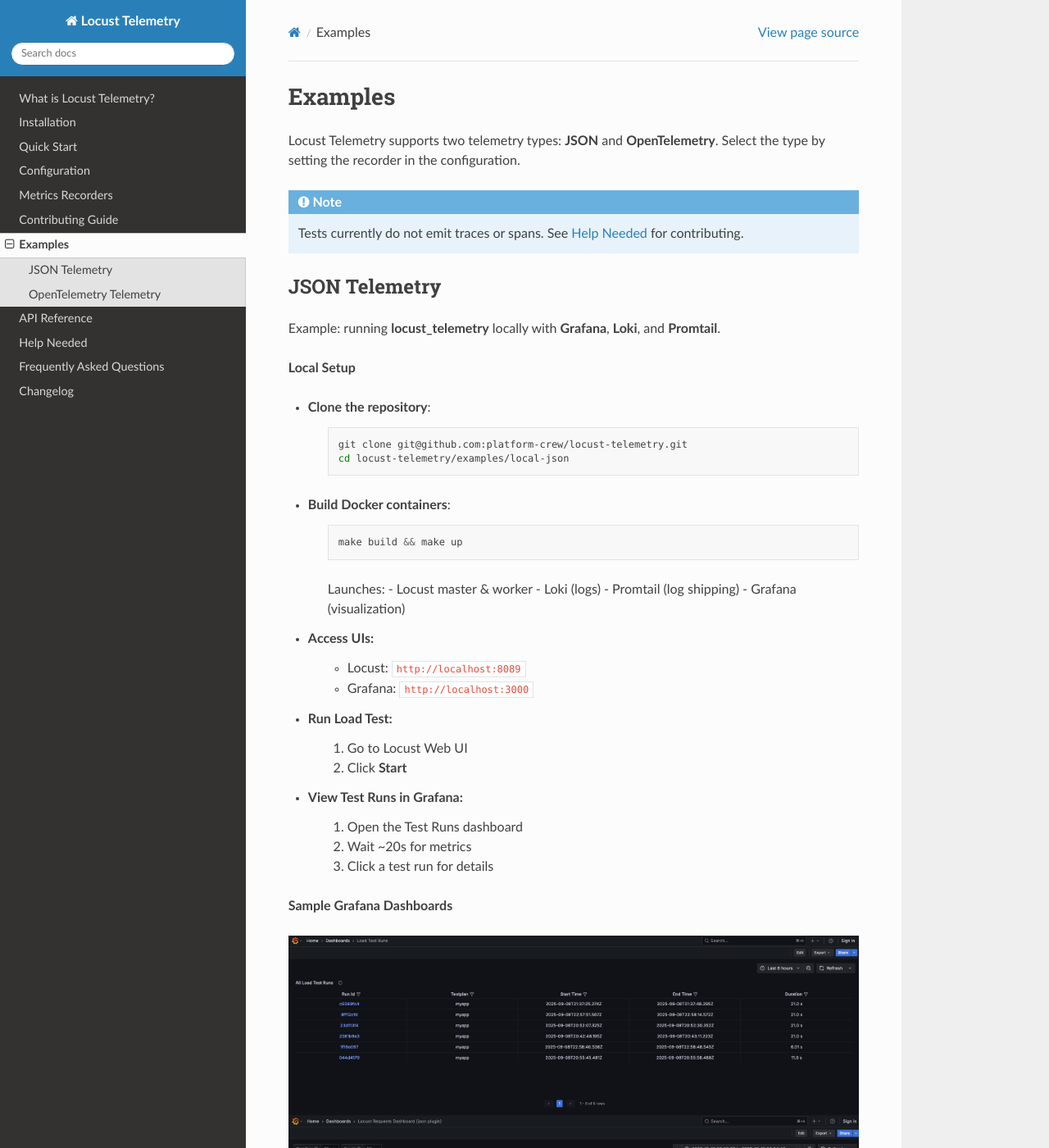
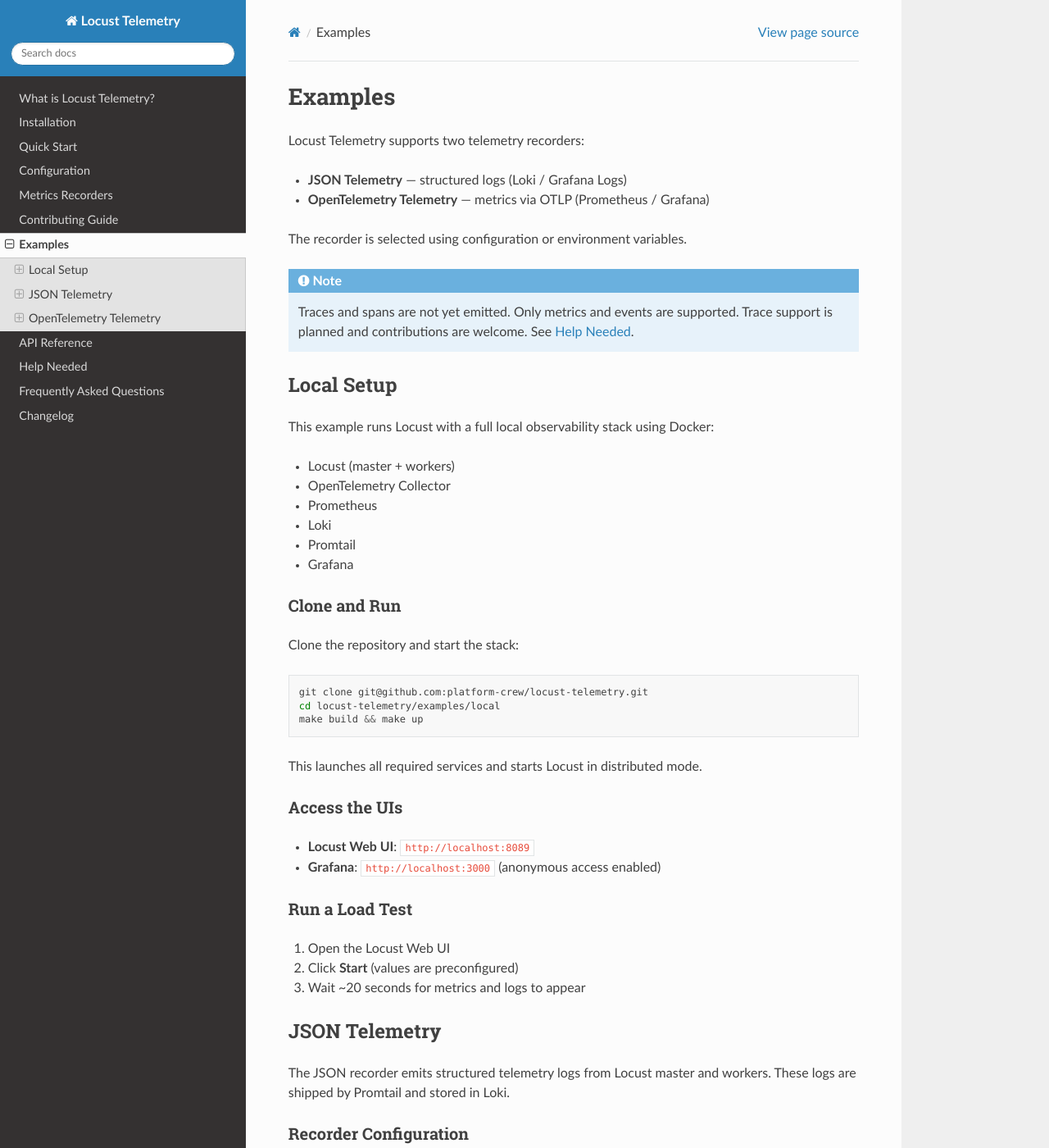
Before and after one commit to platform-crew/locust-telemetry, a Sphinx documentation site: the page built from docs/examples.rst, in a window 1280 px wide and 1400 px high. Shown: the whole window at 82% size. Built offline with Sphinx 7.4.7 and the Read the Docs theme 3.1.0, drawn with Linux system fonts in a browser that asks for light colours; some of the changed text lies outside the part shown.

Commit message:
add documentation for otel metrics

```diff
--- a/docs/examples.rst
+++ b/docs/examples.rst
@@ -3,120 +3,210 @@
 Examples
 =======================================
 
-Locust Telemetry supports two telemetry types: **JSON** and **OpenTelemetry**.
-Select the type by setting the recorder in the configuration.
+Locust Telemetry supports two telemetry recorders:
+
+- **JSON Telemetry** — structured logs (Loki / Grafana Logs)
+- **OpenTelemetry Telemetry** — metrics via OTLP (Prometheus / Grafana)
+
+The recorder is selected using configuration or environment variables.
 
 .. note::
-   Tests currently do not emit traces or spans. See :ref:`help` for contributing.
+   Traces and spans are not yet emitted. Only metrics and events are supported.
+   Trace support is planned and contributions are welcome. See :ref:`help`.
+
+Local Setup
+---------------------------------------
+
+This example runs Locust with a full local observability stack using Docker:
+
+- Locust (master + workers)
+- OpenTelemetry Collector
+- Prometheus
+- Loki
+- Promtail
+- Grafana
+
+Clone and Run
+^^^^^^^^^^^^^^^^^^^^^^^^^^^^^^^^^^^^
+
+Clone the repository and start the stack:
+
+.. code-block:: bash
+
+   git clone git@github.com:platform-crew/locust-telemetry.git
+   cd locust-telemetry/examples/local
+   make build && make up
+
+This launches all required services and starts Locust in distributed mode.
+
+Access the UIs
+^^^^^^^^^^^^^^^^^^^^^^^^^^^^^^^^^^^^
+
+- **Locust Web UI**: ``http://localhost:8089``
+- **Grafana**: ``http://localhost:3000`` (anonymous access enabled)
+
+Run a Load Test
+^^^^^^^^^^^^^^^^^^^^^^^^^^^^^^^^^^^^
+
+1. Open the Locust Web UI
+2. Click **Start** (values are preconfigured)
+3. Wait ~20 seconds for metrics and logs to appear
 
 JSON Telemetry
---------------------
+---------------------------------------
 
-Example: running **locust_telemetry** locally with **Grafana**, **Loki**, and **Promtail**.
+The JSON recorder emits structured telemetry logs from Locust master
+and workers. These logs are shipped by Promtail and stored in Loki.
 
-**Local Setup**
+Recorder Configuration
+^^^^^^^^^^^^^^^^^^^^^^^^^^^^^^^^^^^^
 
-- **Clone the repository**:
+Enable the JSON recorder using:
 
-    .. code-block:: bash
+- Environment variable:
 
-        git clone git@github.com:platform-crew/locust-telemetry.git
-        cd locust-telemetry/examples/local-json
+  ``LOCUST_ENABLE_TELEMETRY_RECORDER=json``
 
-- **Build Docker containers**:
+- Or CLI flag:
 
-    .. code-block:: bash
+  ``--enable-telemetry-recorder json``
 
-        make build && make up
+Structured Log Fields
+^^^^^^^^^^^^^^^^^^^^^^^^^^^^^^^^^^^^
 
-    Launches:
-    - Locust master & worker
-    - Loki (logs)
-    - Promtail (log shipping)
-    - Grafana (visualization)
+The following low-cardinality fields are recommended for indexing
+and dashboard filtering:
 
-- **Access UIs**:
-    - Locust: ``http://localhost:8089``
-    - Grafana: ``http://localhost:3000``
+- **run_id** — unique test run identifier
+- **testplan** — test plan name
+- **recorder** — master or worker
+- **telemetry_type** — event or metric
+- **telemetry_name** — metric or event name
 
-- **Run Load Test**:
-    1. Go to Locust Web UI
-    2. Click **Start**
+Promtail Pipeline Example
+^^^^^^^^^^^^^^^^^^^^^^^^^^^^^^^^^^^^
 
-- **View Test Runs in Grafana**:
-    1. Open the Test Runs dashboard
-    2. Wait ~20s for metrics
-    3. Click a test run for details
+Example Promtail configuration for parsing JSON telemetry logs:
 
-**Sample Grafana Dashboards**
+.. code-block:: yaml
+
+   pipeline_stages:
+     - json:
+         expressions:
+           run_id: telemetry.run_id
+           recorder: telemetry.recorder
+           testplan: telemetry.testplan
+           telemetry_type: telemetry.telemetry_type
+           telemetry_name: telemetry.telemetry_name
+           level: telemetry.level
+           message: telemetry.message
+           ts: telemetry.time
+
+     - labels:
+         run_id: run_id
+         testplan: testplan
+         recorder: recorder
+         telemetry_type: telemetry_type
+         telemetry_name: telemetry_name
+
+     - match:
+         selector: '{run_id=""}'
+         action: drop
+
+     - timestamp:
+         source: ts
+         format: RFC3339
+
+Sample Dashboards (JSON)
+^^^^^^^^^^^^^^^^^^^^^^^^^^^^^^^^^^^^
 
 .. image:: _static/load-test-runs.png
-   :alt: All Load Test Runs
+   :alt: Load Test Runs
    :width: 100%
    :align: center
 
 .. image:: _static/json-dashboard1.png
-   :alt: Request Dashboard
+   :alt: JSON Dashboard
    :width: 100%
    :align: center
 
 .. image:: _static/json-dashboard2.png
-   :alt: Request Dashboard
+   :alt: JSON Dashboard
    :width: 100%
    :align: center
 
 .. image:: _static/json-dashboard3.png
-   :alt: Request Dashboard
+   :alt: JSON Dashboard
    :width: 100%
    :align: center
 
 .. image:: _static/json-dashboard4.png
-   :alt: Request Dashboard
+   :alt: JSON Dashboard
    :width: 100%
    :align: center
 
 
-**Structured Log Parsing**
+OpenTelemetry Telemetry
+---------------------------------------
 
-Recommended indexed fields for dashboards:
+The OpenTelemetry recorder exports Locust telemetry using the
+OpenTelemetry Metrics API and OTLP.
 
-- **run_id** → test run identifier
-- **testplan** → test plan name
-- **recorder** → master/worker
-- **telemetry_type** → event or metric
-- **telemetry_name** → specific metric/event
+Metrics are collected by the OpenTelemetry Collector and exposed
+to Prometheus, then visualized in Grafana.
 
-**Promtail Pipeline Example**
+Recorder Configuration
+^^^^^^^^^^^^^^^^^^^^^^^^^^^^^^^^^^^^
 
-.. code-block:: yaml
+Enable the OpenTelemetry recorder using:
 
-    pipeline_stages:
-      - json:
-          expressions:
-            run_id: telemetry.run_id
-            recorder: telemetry.recorder
-            testplan: telemetry.testplan
-            telemetry_type: telemetry.telemetry_type
-            telemetry_name: telemetry.telemetry_name
-            level: telemetry.level
-            message: telemetry.message
-            ts: telemetry.time
+- Environment variable:
 
-      - labels:
-          run_id: run_id
-          testplan: testplan
-          recorder: recorder
-          telemetry_type: telemetry_type
-          telemetry_name: telemetry_name
+  ``LOCUST_ENABLE_TELEMETRY_RECORDER=otel``
 
-      - match:
-          selector: '{run_id=""}'
-          action: drop
+- Or CLI flag:
 
-      - timestamp:
-          source: ts
-          format: RFC3339
+  ``--enable-telemetry-recorder otel``
+
+The OTLP exporter endpoint is configured via:
+
+- ``LOCUST_OTEL_EXPORTER_OTLP_ENDPOINT``
+- ``LOCUST_OTEL_EXPORTER_OTLP_INSECURE``
+
+Exported Metrics
+^^^^^^^^^^^^^^^^^^^^^^^^^^^^^^^^^^^^
+
+The OpenTelemetry recorder emits:
+
+- **Lifecycle events** (counters)
+- **System metrics** (CPU, memory, network)
+- **Request metrics** (latency histograms)
+- **User metrics** (active users)
+
+Metrics are emitted from both master and worker nodes where applicable.
+
+Sample Dashboards (OpenTelemetry)
+^^^^^^^^^^^^^^^^^^^^^^^^^^^^^^^^^^^^
+
+.. image:: _static/otel-dashboard1.png
+   :alt: OTel Dashboard
+   :width: 100%
+   :align: center
+
+.. image:: _static/otel-dashboard2.png
+   :alt: OTel Dashboard
+   :width: 100%
+   :align: center
+
+.. image:: _static/otel-dashboard3.png
+   :alt: OTel Dashboard
+   :width: 100%
+   :align: center
+
+.. image:: _static/otel-dashboard4.png
+   :alt: OTel Dashboard
+   :width: 100%
+   :align: center
 
 
-OpenTelemetry Telemetry
---------------------------
+All the code examples are given in the GitHub Repository.
--- a/docs/index.rst
+++ b/docs/index.rst
@@ -26,7 +26,7 @@
 =======================================
 
 .. toctree::
-   :maxdepth: 1
+   :maxdepth: 2
 
    recorders
 
@@ -44,7 +44,7 @@
 =======================================
 
 .. toctree::
-   :maxdepth: 1
+   :maxdepth: 2
 
    examples
 
```
Also changed, not shown: docs/_static/otel-dashboard1.png (added), docs/_static/otel-dashboard2.png (added), docs/_static/otel-dashboard3.png (added), docs/_static/otel-dashboard4.png (added), 1 other file.
